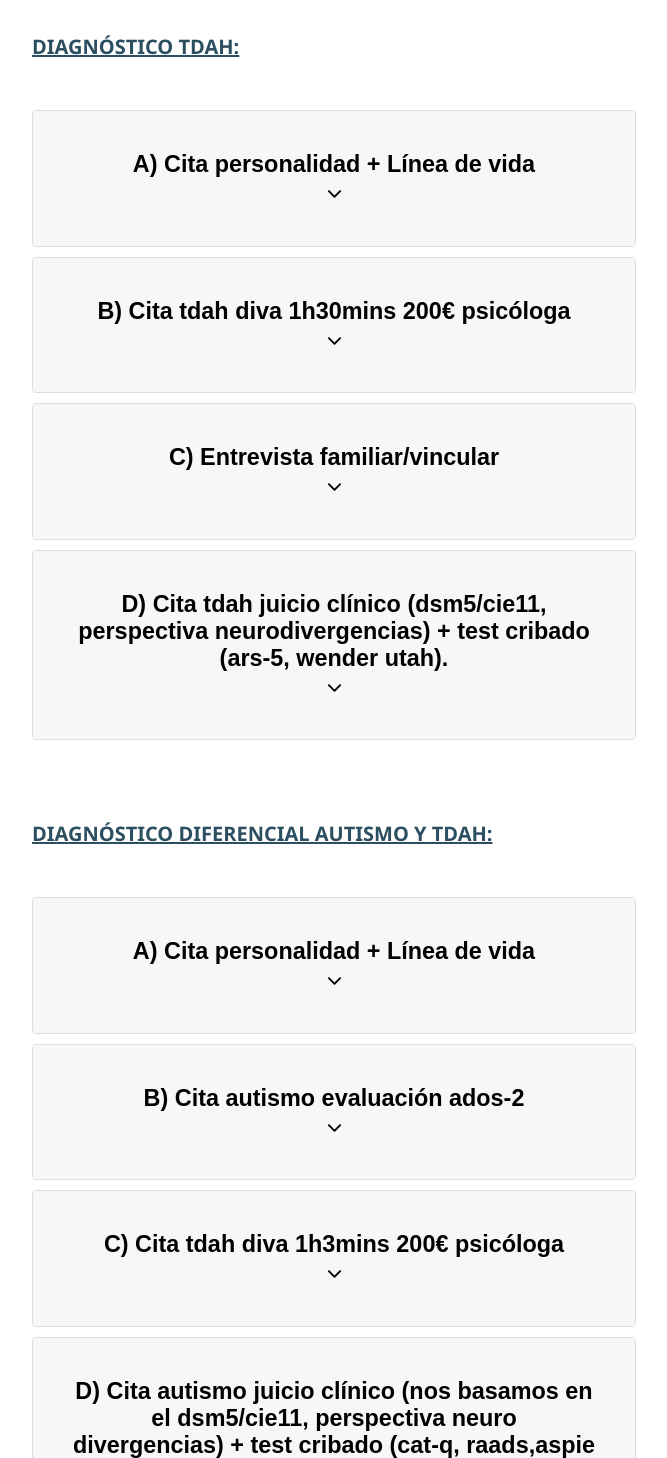
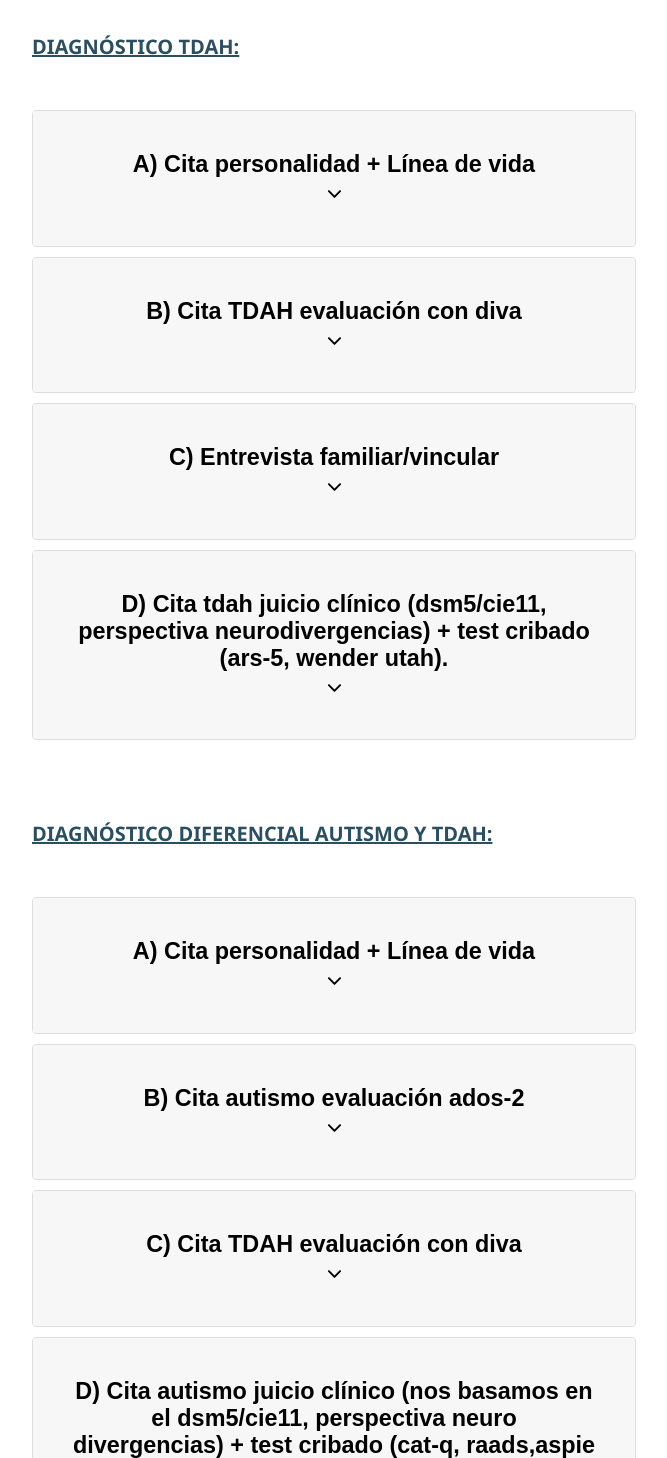
Before and after one commit to aliciaapadron/cpadronsaludmental, a React (Create React App) app: page /#/diagnostic in a window 1280 px wide. Shown: the part 1838-3296 px from the top of the page, without its empty margins (306-973 px from the left). Built offline with nearby package versions, Linux system fonts and the light colour scheme.

Commit message:
[fix]text

```diff
--- a/src/components/pages/Diagnostic.js
+++ b/src/components/pages/Diagnostic.js
@@ -224,7 +224,7 @@ export function Diagnostic() {
               </ul>
             </div>
           </CollapsibleCard>
-          <CollapsibleCard title="B) Cita tdah diva 1h30mins 200€ psicóloga">
+          <CollapsibleCard title="B) Cita TDAH evaluación con diva">
             <div className="diagnostic__cards--text">
               <p> Evaluación con prueba ADOS-2.</p>
               <br></br>
@@ -371,7 +371,7 @@ export function Diagnostic() {
               </ul>
             </div>
           </CollapsibleCard>
-          <CollapsibleCard title="C) Cita tdah diva 1h3mins 200€ psicóloga">
+          <CollapsibleCard title="C) Cita TDAH evaluación con diva">
             <div className="diagnostic__cards--text">
               <ul className="diagnostic__listdata">
                 <li className="diagnostic__listdata--item">
```
